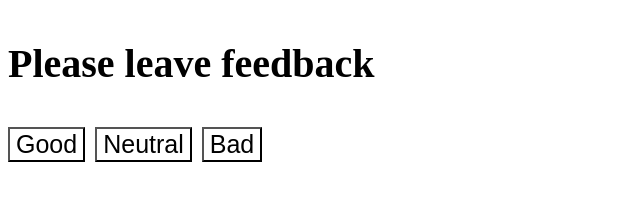
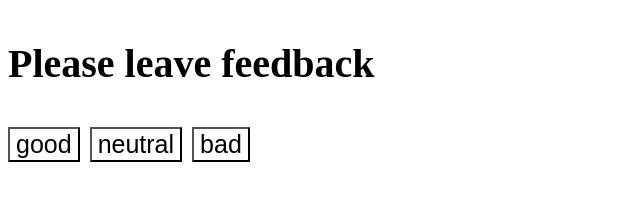
Before and after one commit to OllBond/goit-react-hw-02-feedback, a React (Create React App) app: page / in a window 1280 px wide. Shown: the top 217 px of the page, without its empty margins (0-640 px from the left). Built offline with nearby package versions, Linux system fonts and the light colour scheme.

Commit message:
update Feedback, FeedbackOtions

```diff
--- a/src/modules/Feedback/Feedback.jsx
+++ b/src/modules/Feedback/Feedback.jsx
@@ -8,6 +8,8 @@ class Feedback extends Component {
     neutral: 0,
     bad: 0,
   };
+  // перетворення об'єкта в масив
+  statePropNames = Object.keys(this.state);
   //   функція, яка змінює state
   //   name - це good, neutral, bad
   onLeaveFeedback = feedback => {
@@ -43,7 +45,10 @@ class Feedback extends Component {
     return (
       <div>
         <h3 className={css.titleFeedback}>Please leave feedback</h3>
-        <FeedbackOptions onLeaveFeedback={this.onLeaveFeedback} />
+        <FeedbackOptions
+          options={this.statePropNames}
+          onLeaveFeedback={this.onLeaveFeedback}
+        />
         <h4 className={css.titleStatistics}>Statistics</h4>
         <Statistics
           good={good}
--- a/src/modules/Feedback/FeedbackOptions/FeedbackOptions.jsx
+++ b/src/modules/Feedback/FeedbackOptions/FeedbackOptions.jsx
@@ -1,8 +1,24 @@
 import css from '../feedback.module.css';
-const FeedbackOptions = ({ onLeaveFeedback, onClick }) => {
+const FeedbackOptions = ({ options, onLeaveFeedback }) => {
   return (
     <div className={css.btnWrapper}>
-      <button
+      {options.map(option => {
+        return (
+          <button
+            className={css.btnFeedback}
+            key={option}
+            onClick={() => onLeaveFeedback(option)}
+            type="button"
+          >
+            {option}
+          </button>
+        );
+      })}
+    </div>
+  );
+};
+export default FeedbackOptions;
+/* <button
         className={css.btnFeedback}
         onClick={() => onLeaveFeedback('good')}
         text="good"
@@ -25,8 +41,4 @@ const FeedbackOptions = ({ onLeaveFeedback, onClick }) => {
         type="button"
       >
         Bad
-      </button>
-    </div>
-  );
-};
-export default FeedbackOptions;
+      </button> */
```
